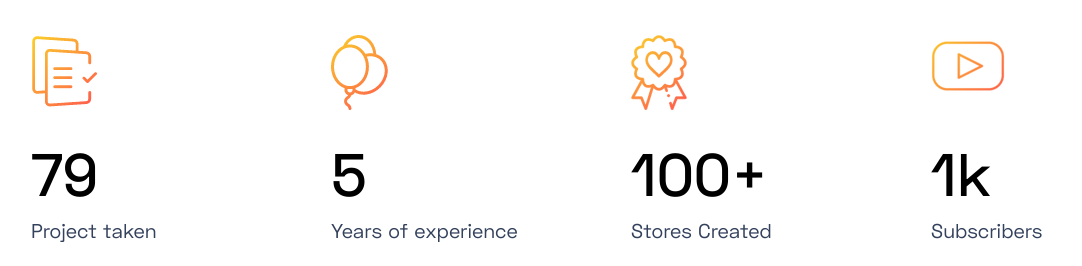
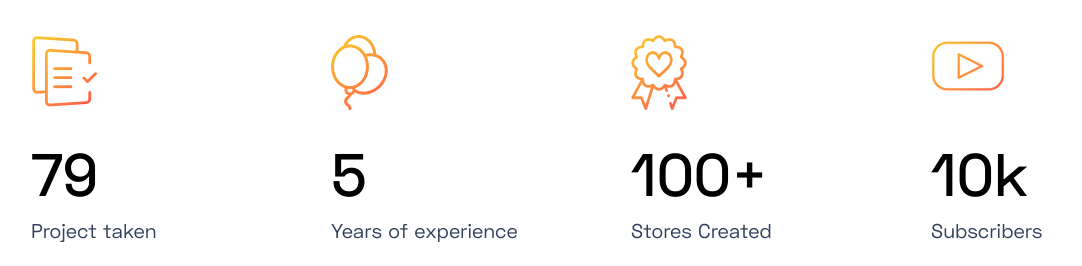
Before and after one commit to rvmagency/rvmagencysite, a plain HTML site: page index.html in a window 1280 px wide. Shown: the part 6320-6586 px from the top of the page, without its empty margins (24-1106 px from the left). Drawn offline with Linux system fonts and the light colour scheme.

Commit message:
index.html

```diff
--- a/index.html
+++ b/index.html
@@ -578,7 +578,7 @@
                 <div class="col-lg-3 col-md-6 col-sm-6">
                     <div class="fun-facts-item mt-50 animated wow fadeInUp" data-wow-duration="1000ms" data-wow-delay="900ms">
                         <div class="icon"><img src="assets/images/brand/item-4.png" alt=""></div>
-                        <h3 class="title"><span class="count">1</span>k</h3>
+                        <h3 class="title"><span class="count">10</span>k</h3>
                         <span>Subscribers</span>
                     </div>
                 </div>
```
